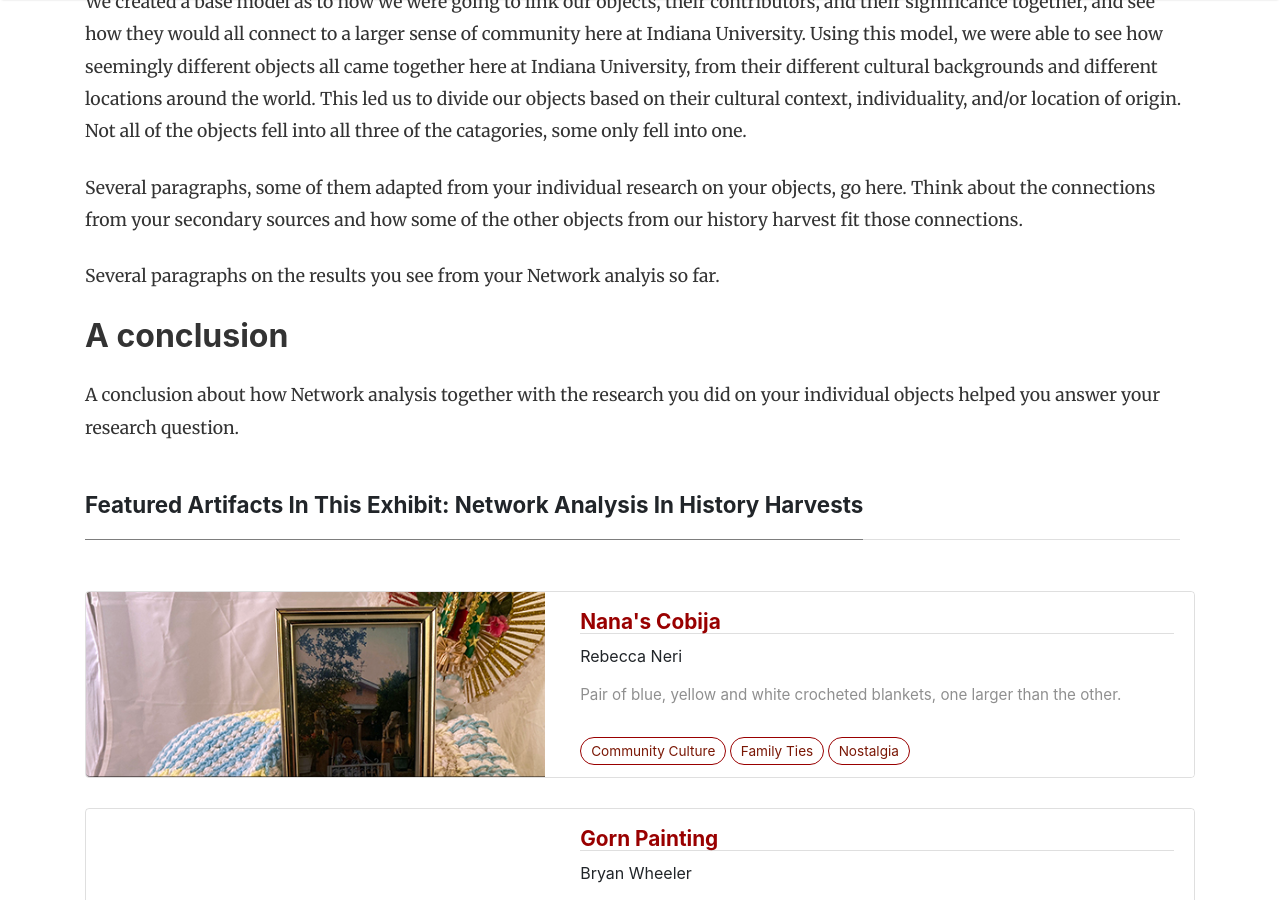
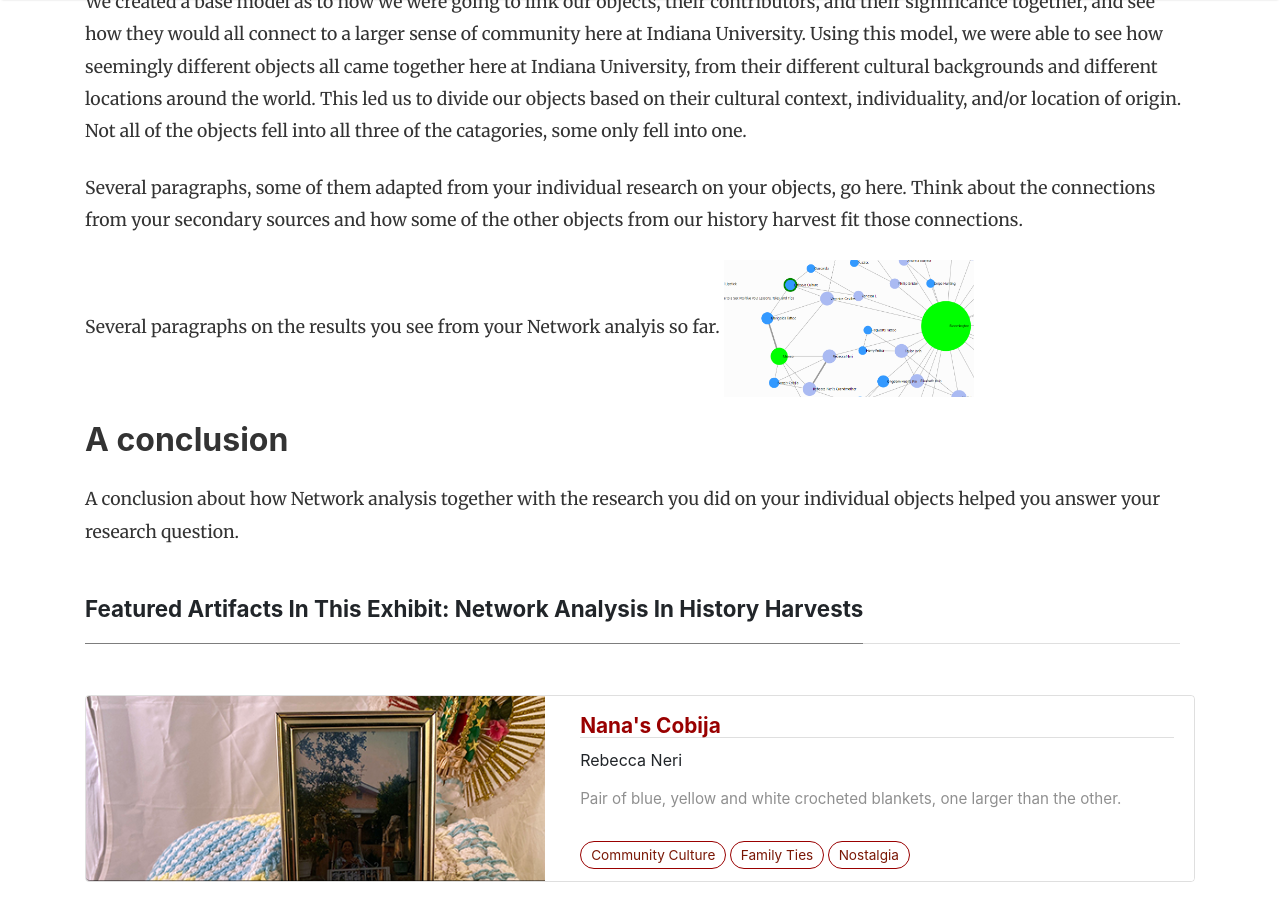
Before and after one commit to H301HistoryHarvest/H301HistoryHarvest, a Jekyll site: the page built from _stories/Networks1.md, in a window 1280 px wide and 900 px high, scrolled down 942 px. Built offline with Jekyll 4.4.1, drawn with Linux system fonts in a browser that asks for light colours; nearby versions of some CDN libraries; comment, search, counter and statistics services are not loaded.

Commit message:
Update Networks1.md

```diff
--- a/_stories/Networks1.md
+++ b/_stories/Networks1.md
@@ -27,6 +27,7 @@ We created a base model as to how we were going to link our objects, their contr
 Several paragraphs, some of them adapted from your individual research on your objects, go here. Think about the connections from your secondary sources and how some of the other objects from our history harvest fit those connections.
 
 Several paragraphs on the results you see from your Network analyis so far.
+![Insert Text Here](/H301HistoryHarvest/assets/images/Network_Example.png){:width="250px"}
 
 ## A conclusion
 
```
